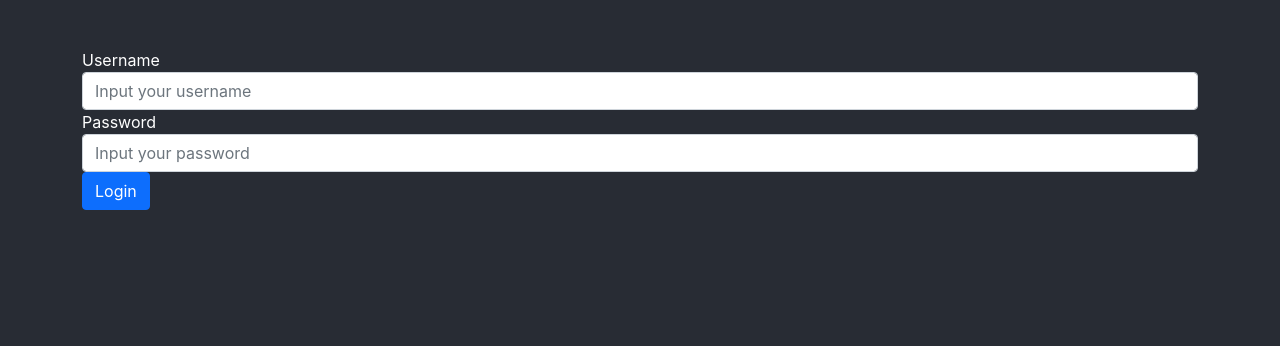
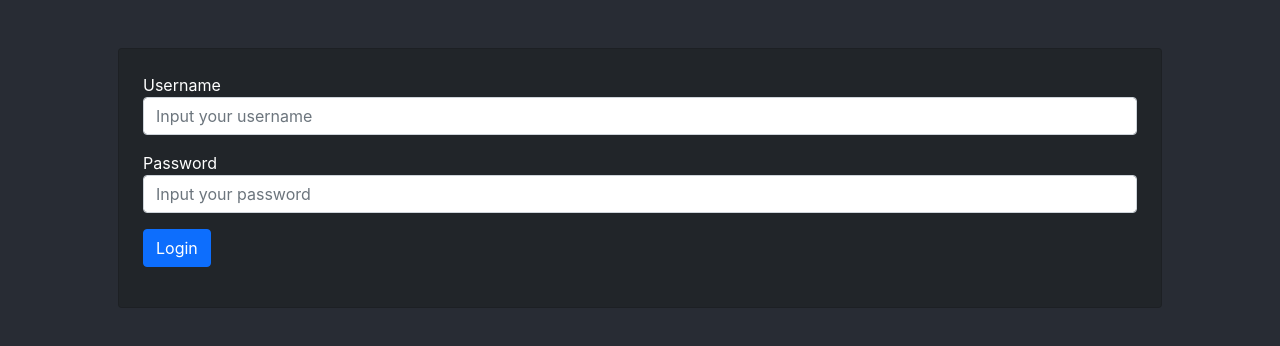
Before and after one commit to ardhibadubah/basic-react-workshop, a React (Create React App) app: page / in a window 1280 px wide. Shown: the top 346 px of the page. Built offline with nearby package versions, Linux system fonts and the light colour scheme.

Commit message:
integrate card component to login page

```diff
--- a/src/pages/Login.jsx
+++ b/src/pages/Login.jsx
@@ -1,4 +1,5 @@
 import { useState } from "react";
+import Card from "../components/Card";
 
 const Login = () => {
 
@@ -35,13 +36,14 @@ const Login = () => {
   }
 
   return (
-    <div className="container">
-      <form className="mt-5">
+    <div className="container p-5">
+      <Card>
+        <form>
           <label htmlFor="username">Username</label>
           <input
             id="username"
             type="text"
-          className="form-control"
+            className="form-control mb-3"
             placeholder="Input your username"
             value={formData.username}
             onChange={handleInputChange}
@@ -50,19 +52,20 @@ const Login = () => {
           <input
             id="password"
             type="password"
-          className="form-control"
+            className="form-control mb-3"
             placeholder="Input your password"
             value={formData.password}
             onChange={handleInputChange}
           />
           <button
             type="submit"
-          className="btn btn-primary"
+            className="btn btn-primary mb-3"
             onClick={handleSubmitClick}
           >
             Login
           </button>
         </form>
+      </Card>
     </div>
   );
 };
```
Lines whose indentation alone changed are shown as unchanged.
